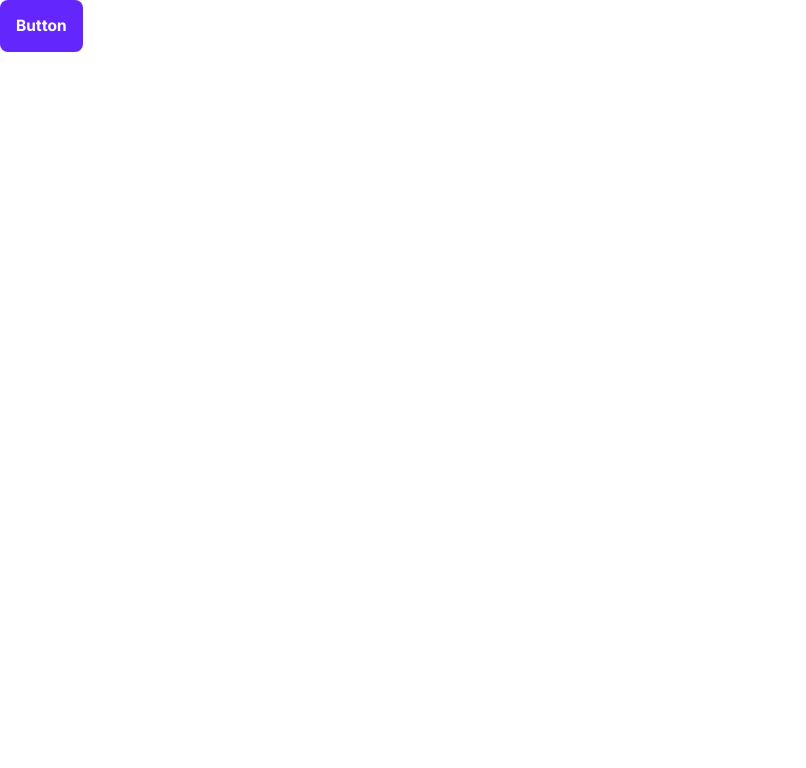
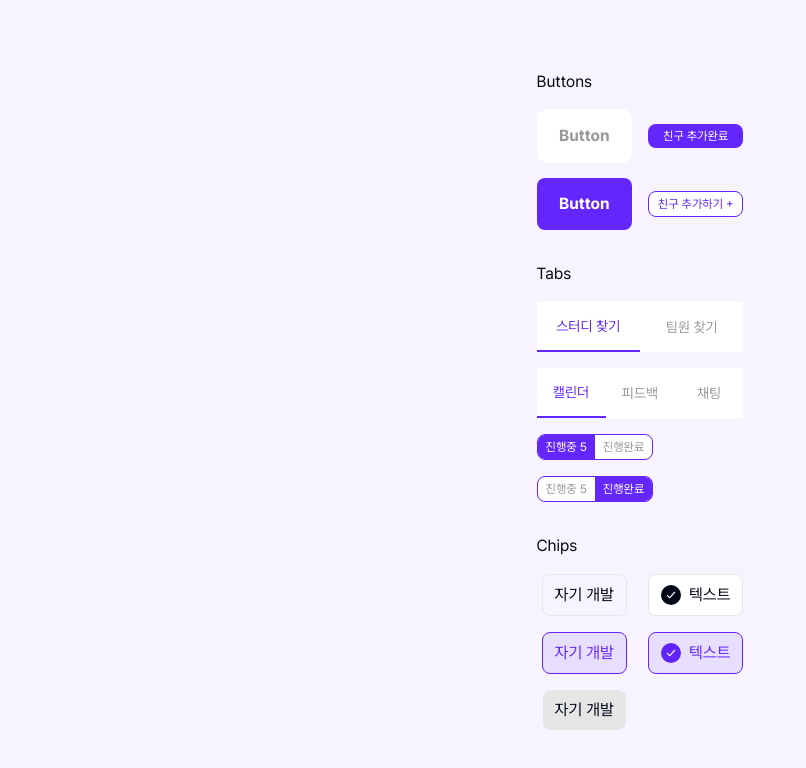
Before and after one commit to SuaJeong-winter/Swith_snProject, a Next.js app: page / in a window 1280 px wide. Shown: the top 768 px of the page, without its empty margins (0-806 px from the left). Built offline with nearby package versions, Linux system fonts and the light colour scheme.

Commit message:
feat: component demo 페이지 추가

```diff
--- a/app/page.tsx
+++ b/app/page.tsx
@@ -1,5 +1,97 @@
 import { Button } from '~/components/ui/button'
+import { Chip } from '~/components/ui/chip'
+import { Tabs, TabsList, TabsTrigger } from '~/components/ui/tabs'
 
 export default function Home() {
-  return <Button>Button</Button>
+  return (
+    <div className="flex h-dvh w-full items-center justify-center bg-[#F7F3FF]">
+      <div className="flex flex-col gap-8">
+        <div className="grid grid-cols-2 items-center justify-center gap-4">
+          <span className="col-span-2 w-full">Buttons</span>
+          <Button variant="secondary">Button</Button>
+          <Button size="sm">친구 추가완료</Button>
+          <Button>Button</Button>
+          <Button variant="outline" size="sm">
+            친구 추가하기 +
+          </Button>
+        </div>
+        <div className="flex flex-col gap-4">
+          <span>Tabs</span>
+          <Tabs defaultValue="find-study">
+            <TabsList className="grid w-full grid-cols-2">
+              <TabsTrigger value="find-study">스터디 찾기</TabsTrigger>
+              <TabsTrigger value="find-mate">팀원 찾기</TabsTrigger>
+            </TabsList>
+          </Tabs>
+          <Tabs defaultValue="calendar">
+            <TabsList className="grid w-full grid-cols-3">
+              <TabsTrigger value="calendar">캘린더</TabsTrigger>
+              <TabsTrigger value="feedback">피드백</TabsTrigger>
+              <TabsTrigger value="chat">채팅</TabsTrigger>
+            </TabsList>
+          </Tabs>
+          <Tabs defaultValue="wip">
+            <TabsList variant="small">
+              <TabsTrigger value="wip" variant="small">
+                진행중 5
+              </TabsTrigger>
+              <TabsTrigger value="done" variant="small">
+                진행완료
+              </TabsTrigger>
+            </TabsList>
+          </Tabs>
+          <Tabs defaultValue="done">
+            <TabsList variant="small">
+              <TabsTrigger value="wip" variant="small">
+                진행중 5
+              </TabsTrigger>
+              <TabsTrigger value="done" variant="small">
+                진행완료
+              </TabsTrigger>
+            </TabsList>
+          </Tabs>
+        </div>
+        <div className="grid grid-cols-2 items-center justify-items-center gap-4">
+          <span className="col-span-2 w-full">Chips</span>
+          <Chip>자기 개발</Chip>
+          <Chip variant="secondary">
+            <svg
+              width="20"
+              height="20"
+              viewBox="0 0 20 20"
+              fill="none"
+              xmlns="http://www.w3.org/2000/svg"
+            >
+              <title>check</title>
+              <circle cx="10" cy="10" r="10" fill="currentColor" />
+              <path
+                d="M14.0167 6.8312C14.1144 6.93836 14.1693 7.08362 14.1693 7.23507C14.1693 7.38653 14.1144 7.53179 14.0167 7.63894L8.974 13.1636C8.87619 13.2706 8.7436 13.3307 8.60536 13.3307C8.46712 13.3307 8.33453 13.2706 8.23672 13.1636L5.9762 10.687C5.88394 10.5787 5.83368 10.4354 5.83602 10.2872C5.83835 10.1391 5.8931 9.99776 5.98872 9.893C6.08434 9.78824 6.21336 9.72826 6.34857 9.7257C6.48378 9.72314 6.61461 9.77821 6.71348 9.87928L8.60536 11.952L13.2794 6.8312C13.3772 6.72418 13.5098 6.66406 13.6481 6.66406C13.7863 6.66406 13.9189 6.72418 14.0167 6.8312Z"
+                fill="white"
+              />
+            </svg>
+            텍스트
+          </Chip>
+          <Chip data-state="on">자기 개발</Chip>
+          <Chip variant="secondary" data-state="on">
+            <svg
+              width="20"
+              height="20"
+              viewBox="0 0 20 20"
+              fill="none"
+              xmlns="http://www.w3.org/2000/svg"
+            >
+              <title>check</title>
+              <circle cx="10" cy="10" r="10" fill="#6224FD" />
+              <path
+                d="M14.0167 6.8312C14.1144 6.93836 14.1693 7.08362 14.1693 7.23507C14.1693 7.38653 14.1144 7.53179 14.0167 7.63894L8.974 13.1636C8.87619 13.2706 8.7436 13.3307 8.60536 13.3307C8.46712 13.3307 8.33453 13.2706 8.23672 13.1636L5.9762 10.687C5.88394 10.5787 5.83368 10.4354 5.83602 10.2872C5.83835 10.1391 5.8931 9.99776 5.98872 9.893C6.08434 9.78824 6.21336 9.72826 6.34857 9.7257C6.48378 9.72314 6.61461 9.77821 6.71348 9.87928L8.60536 11.952L13.2794 6.8312C13.3772 6.72418 13.5098 6.66406 13.6481 6.66406C13.7863 6.66406 13.9189 6.72418 14.0167 6.8312Z"
+                fill="white"
+              />
+            </svg>
+            텍스트
+          </Chip>
+          <Chip variant="muted">자기 개발</Chip>
+        </div>
+      </div>
+    </div>
+  )
 }
```
